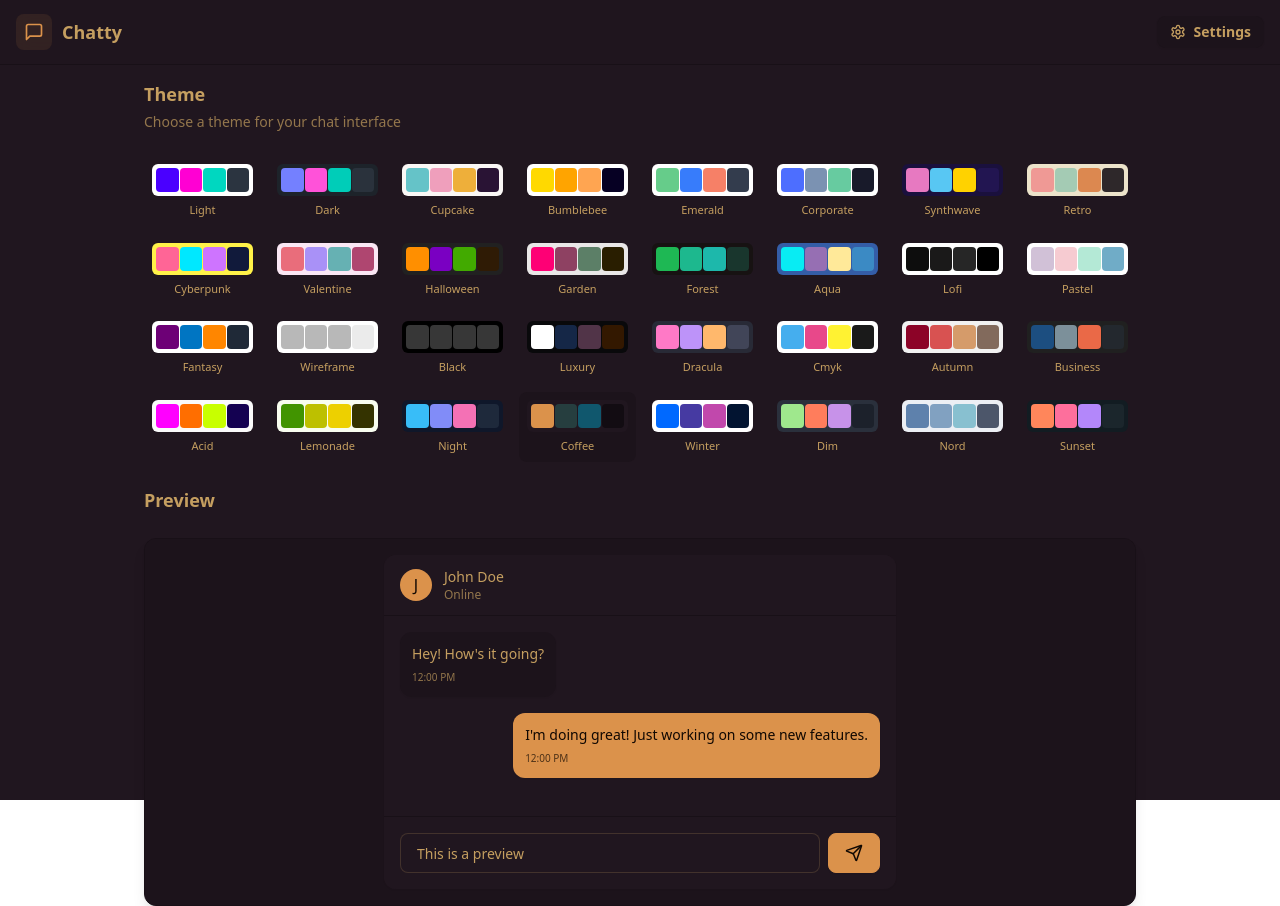
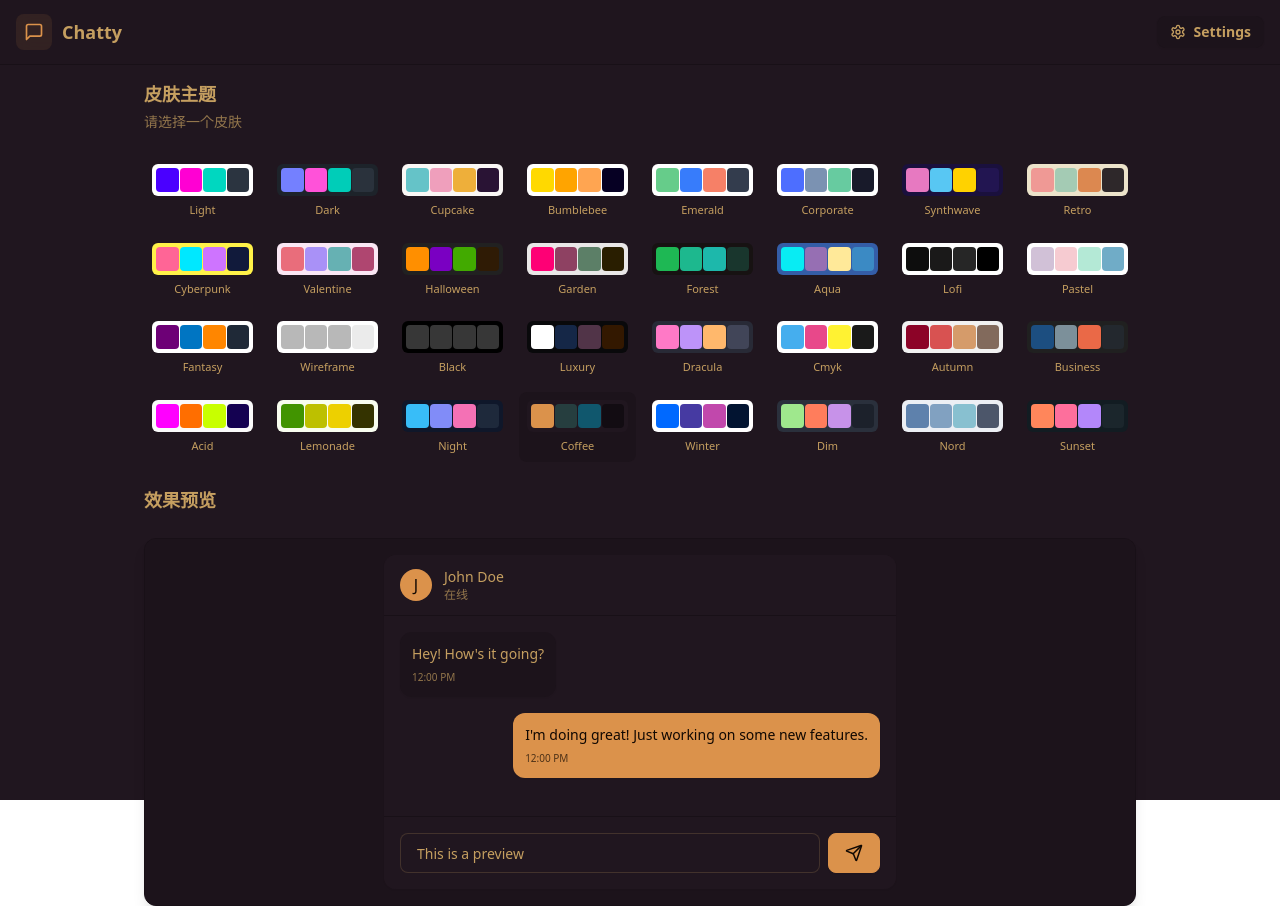
Before and after one commit to LDFan/full-stack-chat, a React (Vite) app in the folder frontend/: page /settings in a window 1280 px wide. Built offline with nearby package versions, Linux system fonts and the light colour scheme; no server answers.

Commit message:
Update SettingsPage.jsx

```diff
--- a/frontend/src/pages/SettingsPage.jsx
+++ b/frontend/src/pages/SettingsPage.jsx
@@ -14,8 +14,8 @@ const SettingsPage = () => {
     <div className="h-screen container mx-auto px-4 pt-20 max-w-5xl">
       <div className="space-y-6">
         <div className="flex flex-col gap-1">
-          <h2 className="text-lg font-semibold">Theme</h2>
-          <p className="text-sm text-base-content/70">Choose a theme for your chat interface</p>
+          <h2 className="text-lg font-semibold">皮肤主题</h2>
+          <p className="text-sm text-base-content/70">请选择一个皮肤</p>
         </div>
 
         <div className="grid grid-cols-4 sm:grid-cols-6 md:grid-cols-8 gap-2">
@@ -44,7 +44,7 @@ const SettingsPage = () => {
         </div>
 
         {/* Preview Section */}
-        <h3 className="text-lg font-semibold mb-3">Preview</h3>
+        <h3 className="text-lg font-semibold mb-3">效果预览</h3>
         <div className="rounded-xl border border-base-300 overflow-hidden bg-base-100 shadow-lg">
           <div className="p-4 bg-base-200">
             <div className="max-w-lg mx-auto">
@@ -58,7 +58,7 @@ const SettingsPage = () => {
                     </div>
                     <div>
                       <h3 className="font-medium text-sm">John Doe</h3>
-                      <p className="text-xs text-base-content/70">Online</p>
+                      <p className="text-xs text-base-content/70">在线</p>
                     </div>
                   </div>
                 </div>
```
